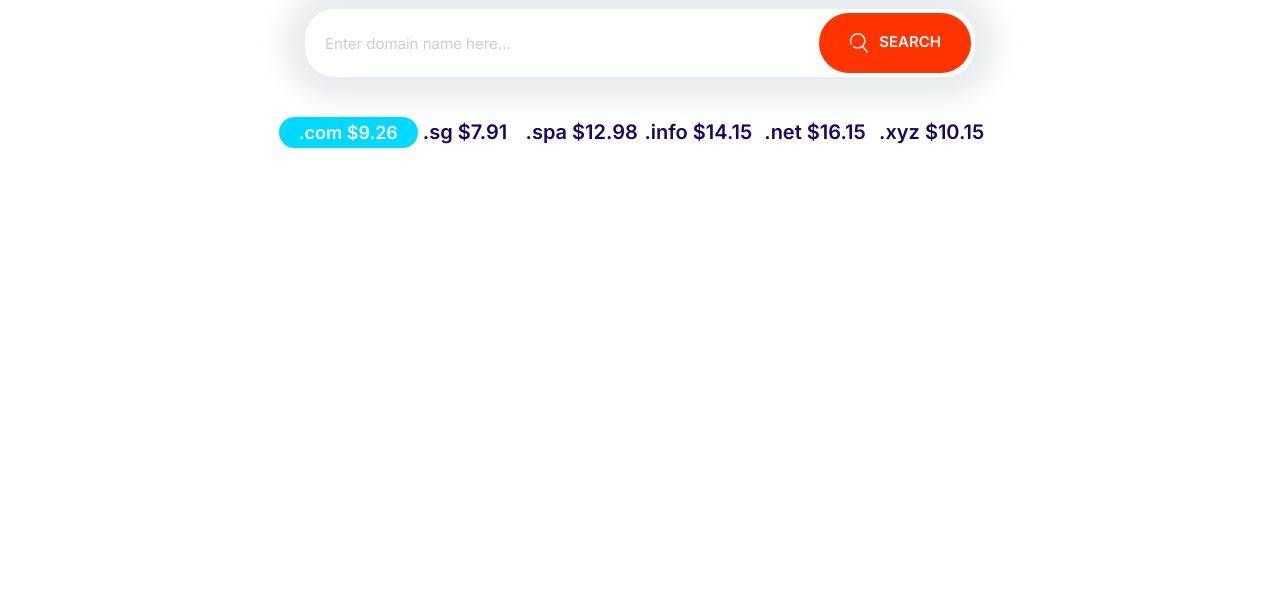
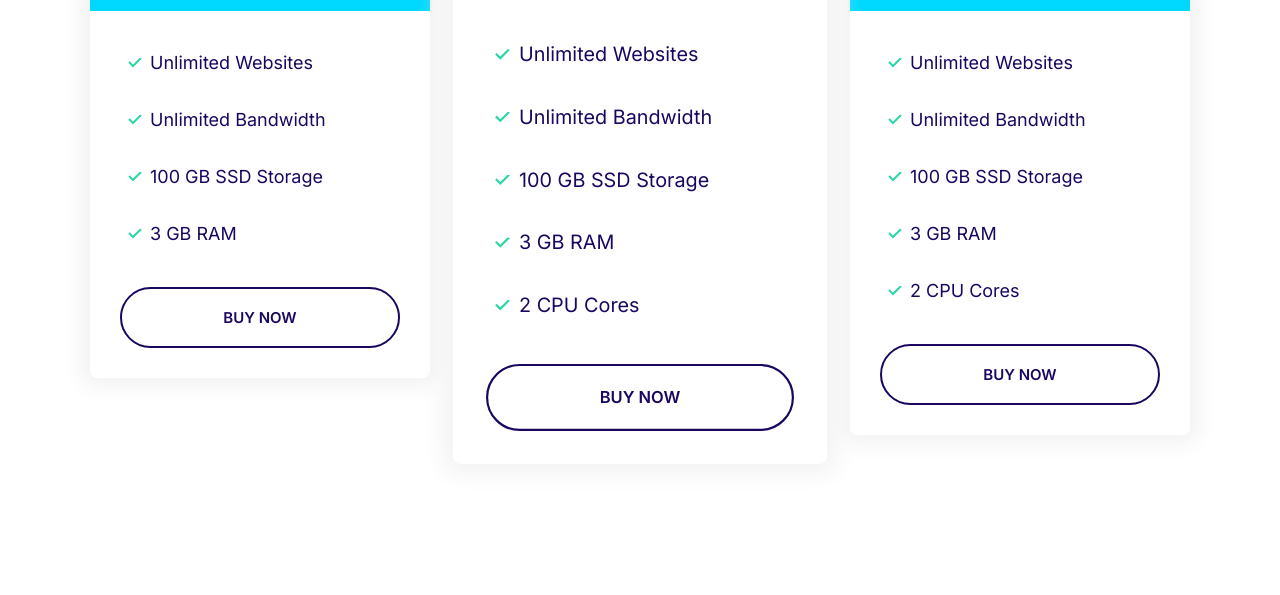
Before and after one commit to dule979/Demo-single-page-application, a plain HTML site: page index.html in a window 1280 px wide. Shown: the part 205-800 px from the top of the page. Drawn offline with Linux system fonts and the light colour scheme.

Commit message:
Create the block-plan component.

```diff
--- a/css/style.css
+++ b/css/style.css
@@ -120,6 +120,7 @@ a {
 
 .badge--small {
   font-size: 1.6rem;
+  padding: 0.5rem 1rem;
 }
 
 @media screen and (min-width: 1024px) {
@@ -336,7 +337,15 @@ a {
   background-color: #02cdf1;
 }
 
+.card--primary .badge--primary {
+  background-color: #126de4;
+}
+
 /* Plans */
+
+.plan {
+  transition: transform 0.2s ease-out;
+}
 
 .plan__name {
   color: #fff;
@@ -367,6 +376,10 @@ a {
   margin-bottom: 3rem;
 }
 
+.plan--popular {
+  transform: scale(1.1);
+}
+
 .plan--popular .card__header {
   position: relative;
 }
@@ -377,7 +390,15 @@ a {
   position: absolute;
   right: 5%;
   top: -6px;
-  width: 40px;
+  width: 35px;
+}
+
+.plan:hover {
+  transform: scale(1.05);
+}
+
+.plan--popular:hover {
+  transform: scale(1.15);
 }
 
 @media screen and (min-width: 1024px) {
@@ -748,3 +769,14 @@ a {
     grid-template-columns: repeat(auto-fit, minmax(10rem, 1fr));
   }
 }
+
+/* Plans Block */
+
+  .block-plans .grid {
+    gap: 8rem 4rem;
+  }
+
+  .block-plans .card {
+    max-width: 500px;
+    margin: 0 auto;
+  }
--- a/index.html
+++ b/index.html
@@ -13,33 +13,71 @@
     <link rel="stylesheet" href="/css/style.css" />
   </head>
   <body>
-    <section class="block container block-domain">
-      <header class="block__header">
-        <h2>Starting at 9$ per month</h2>
-        <p>
-          Lorem ipsum dolor sit amet consectetur adipisicing elit. Qui, minima.
-        </p>
-      </header>
-      <div class="input-group">
-        <input
-          type="text"
-          class="input"
-          placeholder="Enter domain name here... "
-        />
-        <button class="btn btn--accent">
-          <svg class="icon icon--white">
-            <use xlink:href="images/sprite.svg#search"></use></svg
-          >Search
-        </button>
+    <section class="block container  block-plans">
+      <div class="grid grid--cols-3">
+        <div class="plan">
+          <div class="card card--secondary">
+            <header class="card__header">
+              <h3 class="plan__name">Entry</h3>
+              <span class="plan__price">$14</span>
+              <span class="plan__billing-cycle">/month</span>
+              <span class="badge badge--secondary badge--small">10% OFF</span>
+              <span class="plan__description">Easy start on the cloud</span>
+            </header>
+            <div class="card__body">
+              <ul class="list list--tick">
+                <li class="list__item">Unlimited Websites</li>
+                <li class="list__item">Unlimited Bandwidth</li>
+                <li class="list__item">100 GB SSD Storage</li>
+                <li class="list__item">3 GB RAM</li>
+              </ul>
+              <button class="btn btn--block btn--outline">Buy Now</button>
+            </div>
+          </div>
+        </div>
+        <div class="plan plan--popular">
+          <div class="card card--primary">
+            <header class="card__header">
+              <h3 class="plan__name">Business</h3>
+              <span class="plan__price">$24</span>
+              <span class="plan__billing-cycle">/month</span>
+              <span class="badge badge--primary badge--small">20% OFF</span>
+              <span class="plan__description">Optimal Cloud Experience</span>
+            </header>
+            <div class="card__body">
+              <ul class="list list--tick">
+                <li class="list__item">Unlimited Websites</li>
+                <li class="list__item">Unlimited Bandwidth</li>
+                <li class="list__item">100 GB SSD Storage</li>
+                <li class="list__item">3 GB RAM</li>
+                <li class="list__item">2 CPU Cores</li>
+              </ul>
+              <button class="btn btn--block btn--outline">Buy Now</button>
+            </div>
+          </div>
+        </div>
+        <div class="plan">
+          <div class="card card--secondary">
+            <header class="card__header">
+              <h3 class="plan__name">Business Plus</h3>
+              <span class="plan__price">$54</span>
+              <span class="plan__billing-cycle">/month</span>
+              <span class="badge badge--secondary badge--small">10% OFF</span>
+              <span class="plan__description">Easy start on the cloud</span>
+            </header>
+            <div class="card__body">
+              <ul class="list list--tick">
+                <li class="list__item">Unlimited Websites</li>
+                <li class="list__item">Unlimited Bandwidth</li>
+                <li class="list__item">100 GB SSD Storage</li>
+                <li class="list__item">3 GB RAM</li>
+                <li class="list__item">2 CPU Cores</li>
+              </ul>
+              <button class="btn btn--block btn--outline">Buy Now</button>
+            </div>
+          </div>
+        </div>
       </div>
-      <ul class="list block-domain__prices">
-        <li><span class="badge badge--secondary">.com $9.26</span></li>
-        <li>.sg $7.91</li>
-        <li>.spa $12.98</li>
-        <li>.info $14.15</li>
-        <li>.net $16.15</li>
-        <li>.xyz $10.15</li>
-      </ul>
     </section>
     <script src="js/main.js"></script>
   </body>
```
Also changed, not shown: components/block-plan.html (added, +66 -0 lines).
